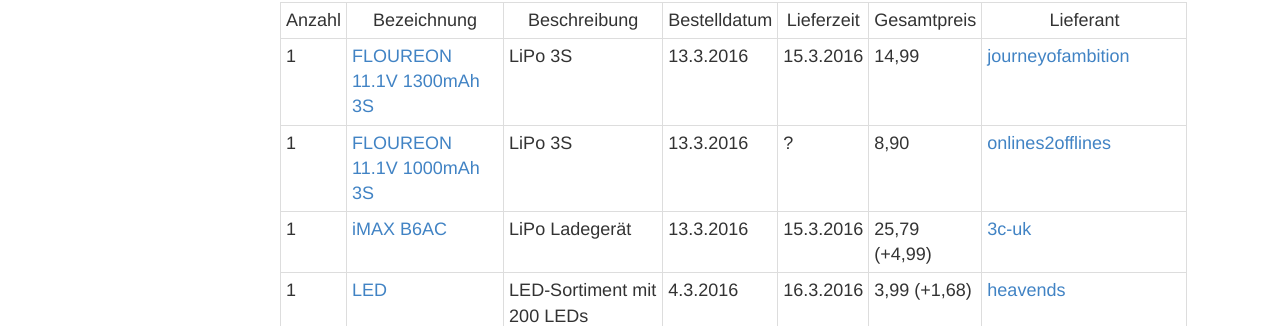
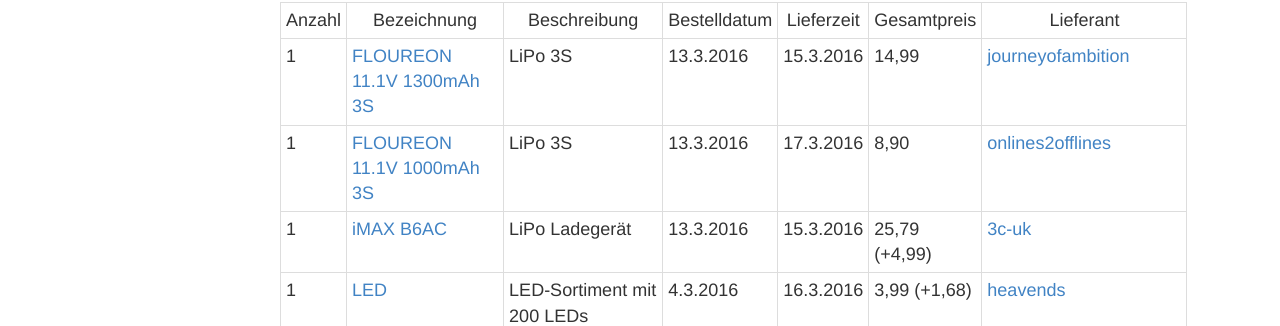
Before and after one commit to HackingGulliver/hackinggulliver.github.io, a Jekyll site: the page built from hackopedia/Lager.md, in a window 1280 px wide. Shown: the part 290-616 px from the top of the page. Built offline with Jekyll 4.4.1, drawn with Linux system fonts in a browser that asks for light colours.

Commit message:
Lager aktualisiert

```diff
--- a/hackopedia/Lager.md
+++ b/hackopedia/Lager.md
@@ -9,7 +9,7 @@ permalink: /hackopedia/Lager
 | Anzahl | Bezeichnung | Beschreibung | Bestelldatum | Lieferzeit | Gesamtpreis | Lieferant |
 | --- | --- | --- | --- | --- | --- | --- |
 | 1 | [FLOUREON 11.1V 1300mAh 3S](http://www.ebay.de/itm/381493534405) | LiPo 3S | 13.3.2016 | 15.3.2016 | 14,99 | [journeyofambition](http://www.ebay.de/usr/journeyofambition) |
-| 1 | [FLOUREON 11.1V 1000mAh 3S](http://www.ebay.de/itm/281745744579) | LiPo 3S | 13.3.2016 | ? | 8,90 | [onlines2offlines](http://www.ebay.de/usr/onlines2offlines) |
+| 1 | [FLOUREON 11.1V 1000mAh 3S](http://www.ebay.de/itm/281745744579) | LiPo 3S | 13.3.2016 | 17.3.2016 | 8,90 | [onlines2offlines](http://www.ebay.de/usr/onlines2offlines) |
 | 1 | [iMAX B6AC](http://www.ebay.de/itm/182042386467) | LiPo Ladegerät | 13.3.2016 | 15.3.2016 | 25,79 (+4,99) | [3c-uk](http://www.ebay.de/usr/3c-uk) |
 | 1 | [LED](http://www.ebay.de/itm/391305534063) | LED-Sortiment mit 200 LEDs | 4.3.2016 | 16.3.2016 | 3,99 (+1,68) | [heavends](http://www.ebay.de/usr/heavends) |
 | 50 | [RGB-LED](http://www.ebay.de/itm/141321602676) | RGB-LED mit gemeinsamer Anode | 4.3.2016 | ? | 3,00 | [geniusartgallery](www.ebay.de/usr/geniusartgallery) |
```
